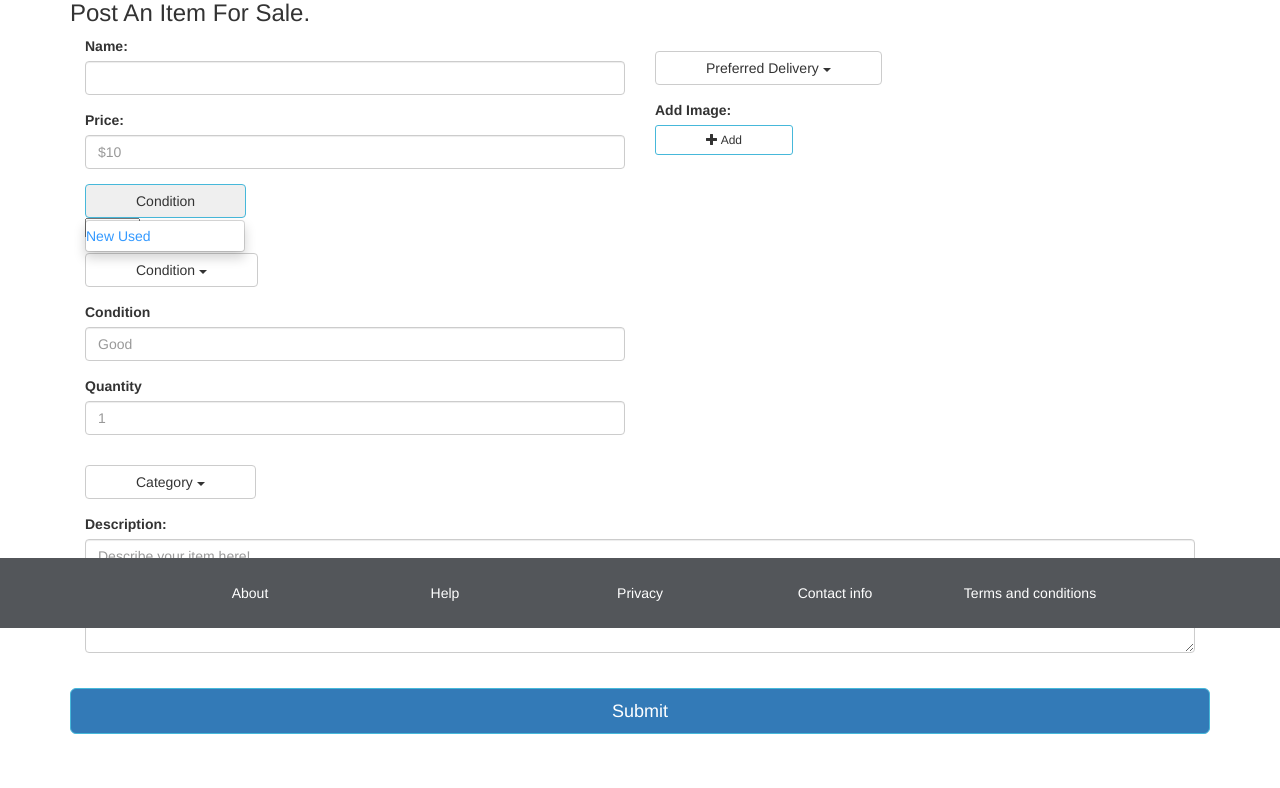
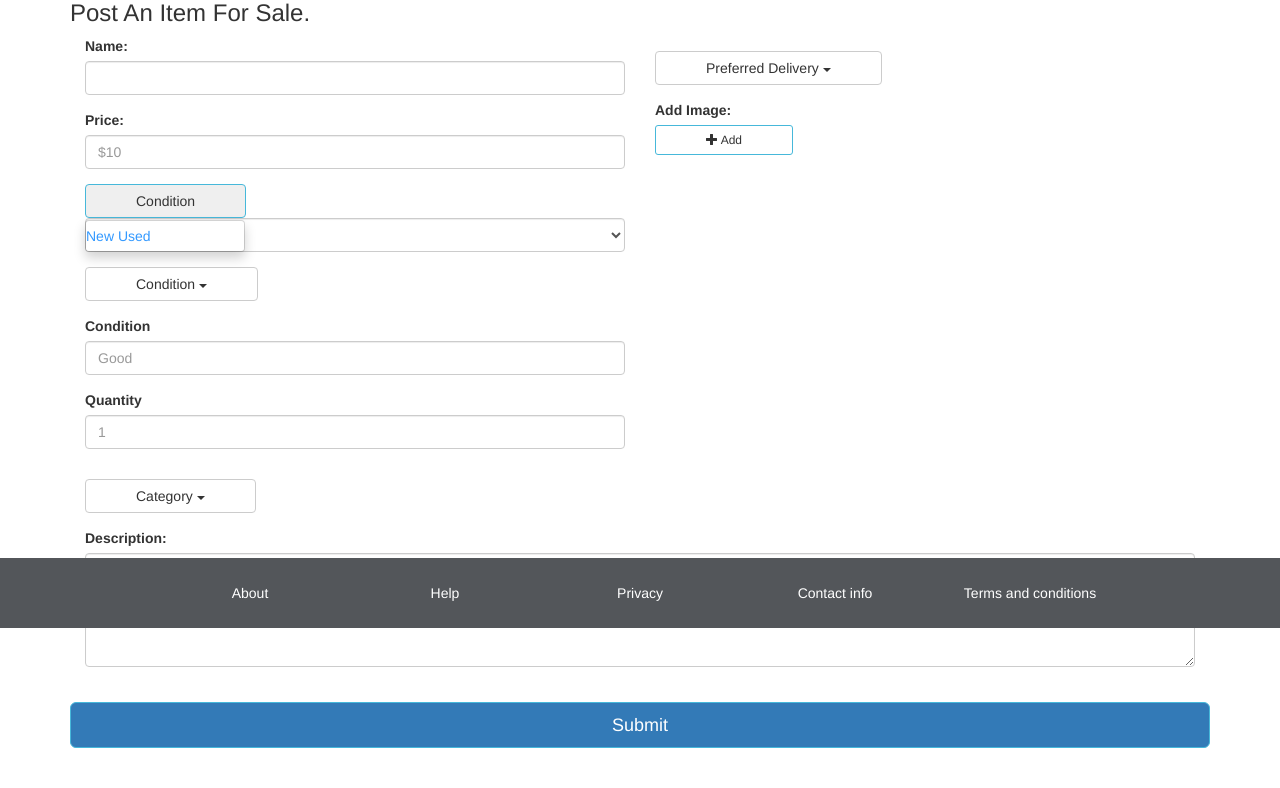
Before and after one commit to ephuong/GatorSwap, a PHP site: page /home/sell in a window 1280 px wide. Shown: the part 172-960 px from the top of the page. Before the commit the page ends 906 px from the top, so only its background shows below. Run offline with PHP 8.4, Linux system fonts and the light colour scheme.

Commit message:
Trying select

```diff
--- a/application/view/home/sell.php
+++ b/application/view/home/sell.php
@@ -135,7 +135,7 @@ body {
 				  </div>
 				</div>
 
-				<select class="selectpicker">
+				<select class="form-control">
 				  <option value="New">New</option>
 				  <option value="Used">Used</option>
 				</select>
```
